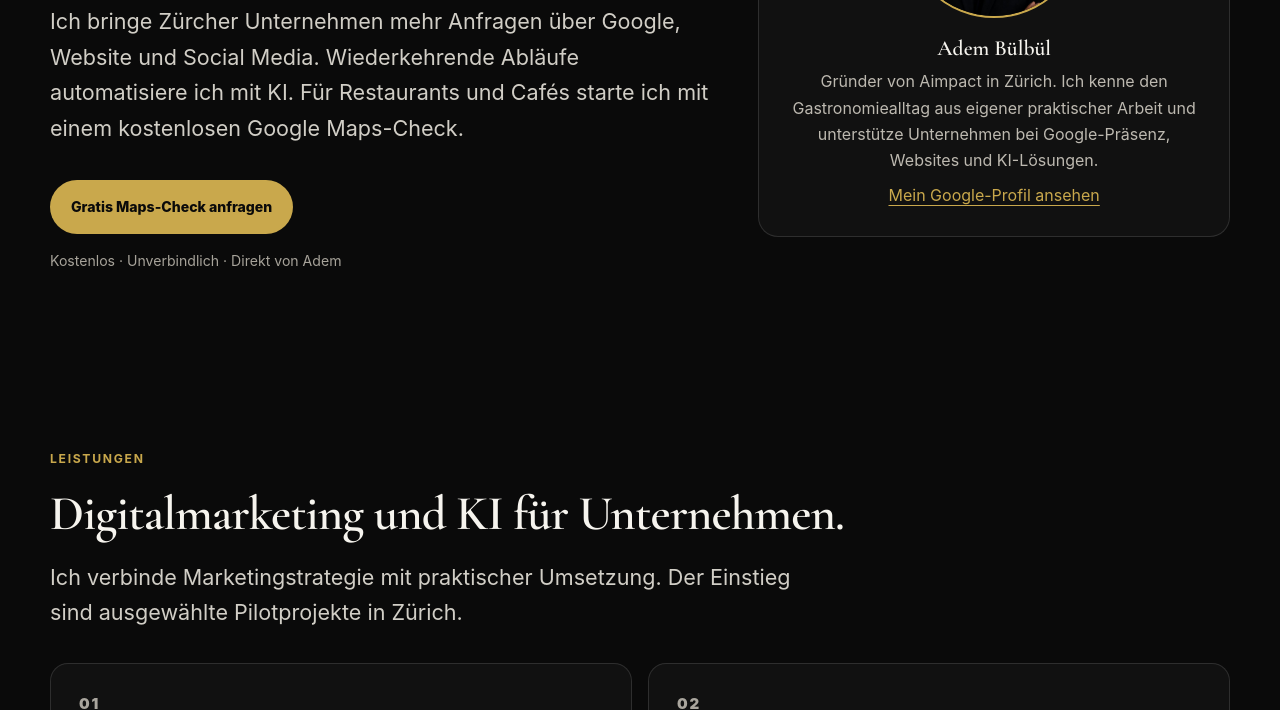
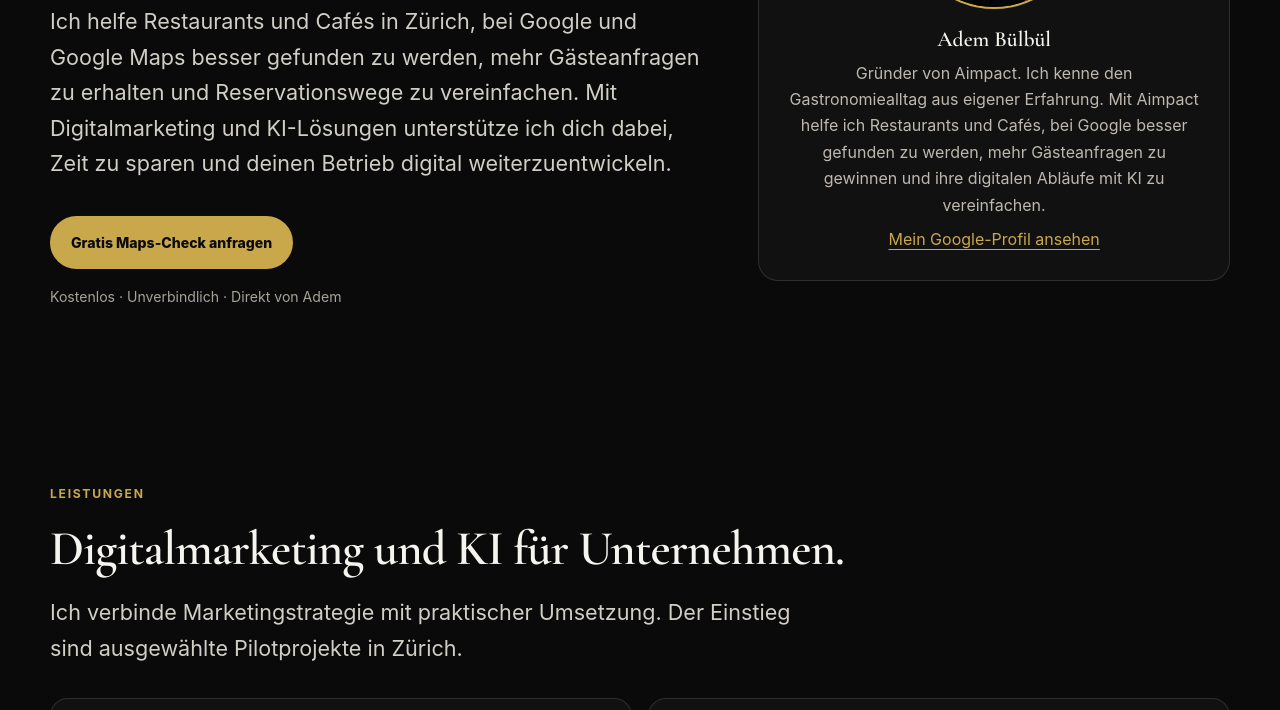
Before and after one commit to adembuelbuel1980-hash/aimpact-roi, a plain HTML site: page index.html in a window 1280 px wide. Shown: the part 390-1100 px from the top of the page. Drawn offline with nearby package versions, Linux system fonts and the light colour scheme.

Commit message:
Hero und Gründertext: Restaurantnutzen konkret erklären (#38)

```diff
--- a/index.html
+++ b/index.html
@@ -382,7 +382,7 @@
         <div>
           <p class="eyebrow">Digital Marketing &amp; AI Agency · Zürich</p>
           <h1>Mehr Kunden. <span>Weniger Handarbeit.</span></h1>
-          <p class="lead">Ich bringe Zürcher Unternehmen mehr Anfragen über Google, Website und Social Media. Wiederkehrende Abläufe automatisiere ich mit KI. Für Restaurants und Cafés starte ich mit einem kostenlosen Google Maps-Check.</p>
+          <p class="lead">Ich helfe Restaurants und Cafés in Zürich, bei Google und Google Maps besser gefunden zu werden, mehr Gästeanfragen zu erhalten und Reservationswege zu vereinfachen. Mit Digitalmarketing und KI-Lösungen unterstütze ich dich dabei, Zeit zu sparen und deinen Betrieb digital weiterzuentwickeln.</p>
           <div class="hero-actions">
             <a class="btn btn-primary" href="#maps-anfrage">Gratis Maps-Check anfragen</a>
           </div>
@@ -390,7 +390,7 @@
         </div>
         <aside class="founder-card" aria-label="Dein Ansprechpartner">
           <img src="/assets/adem-buelbuel-founder.jpg" alt="Adem Bülbül, Gründer von Aimpact" width="180" height="180" decoding="async" fetchpriority="high">
-          <div><h2 style="font-size:1.35rem;letter-spacing:normal">Adem Bülbül</h2><p>Gründer von Aimpact in Zürich. Ich kenne den Gastronomiealltag aus eigener praktischer Arbeit und unterstütze Unternehmen bei Google-Präsenz, Websites und KI-Lösungen.</p><p><a href="https://maps.app.goo.gl/1RRbuTja7Wb4h2Lr5?g_st=ic" target="_blank" rel="noopener noreferrer" style="color:var(--gold);text-underline-offset:4px">Mein Google-Profil ansehen</a></p></div>
+          <div><h2 style="font-size:1.35rem;letter-spacing:normal">Adem Bülbül</h2><p>Gründer von Aimpact. Ich kenne den Gastronomiealltag aus eigener Erfahrung. Mit Aimpact helfe ich Restaurants und Cafés, bei Google besser gefunden zu werden, mehr Gästeanfragen zu gewinnen und ihre digitalen Abläufe mit KI zu vereinfachen.</p><p><a href="https://maps.app.goo.gl/1RRbuTja7Wb4h2Lr5?g_st=ic" target="_blank" rel="noopener noreferrer" style="color:var(--gold);text-underline-offset:4px">Mein Google-Profil ansehen</a></p></div>
         </aside>
       </div>
     </section>
```
